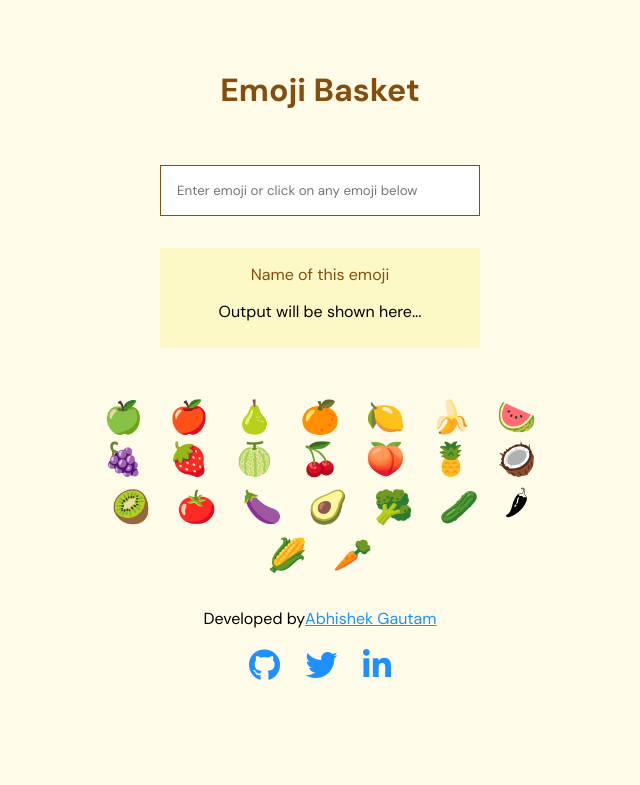
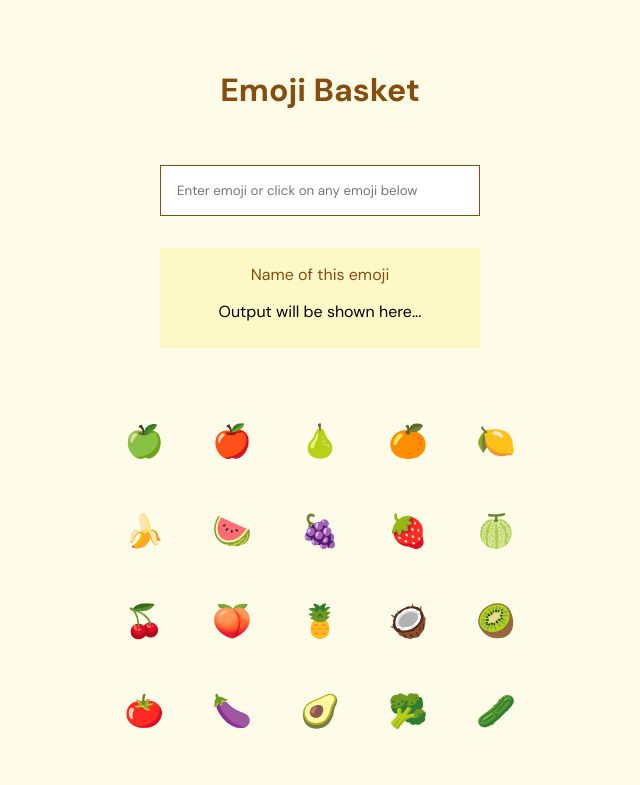
Before and after one commit to AbhishekkGautam/neog-emoji-basket, a React (Create React App) app: page / in a window 1280 px wide. Shown: the top 785 px of the page, without its empty margins (320-960 px from the left). Built offline with nearby package versions, Linux system fonts and the light colour scheme.

Commit message:
Update App.css

```diff
--- a/src/App.css
+++ b/src/App.css
@@ -115,7 +115,7 @@ code {
 
 .footer {
   width: 90%;
-  margin-top: 0rem;
+  margin-top: 2rem;
   text-align: center;
 }
 
@@ -127,10 +127,10 @@ code {
   color: dodgerblue;
 }
 
-.list-non-bullet {
+.footer .list-non-bullet {
   list-style: none;
 }
-.list-item-inline {
+.footer .list-item-inline {
   display: inline;
   padding: 0rem 0.8rem;
 }
```
